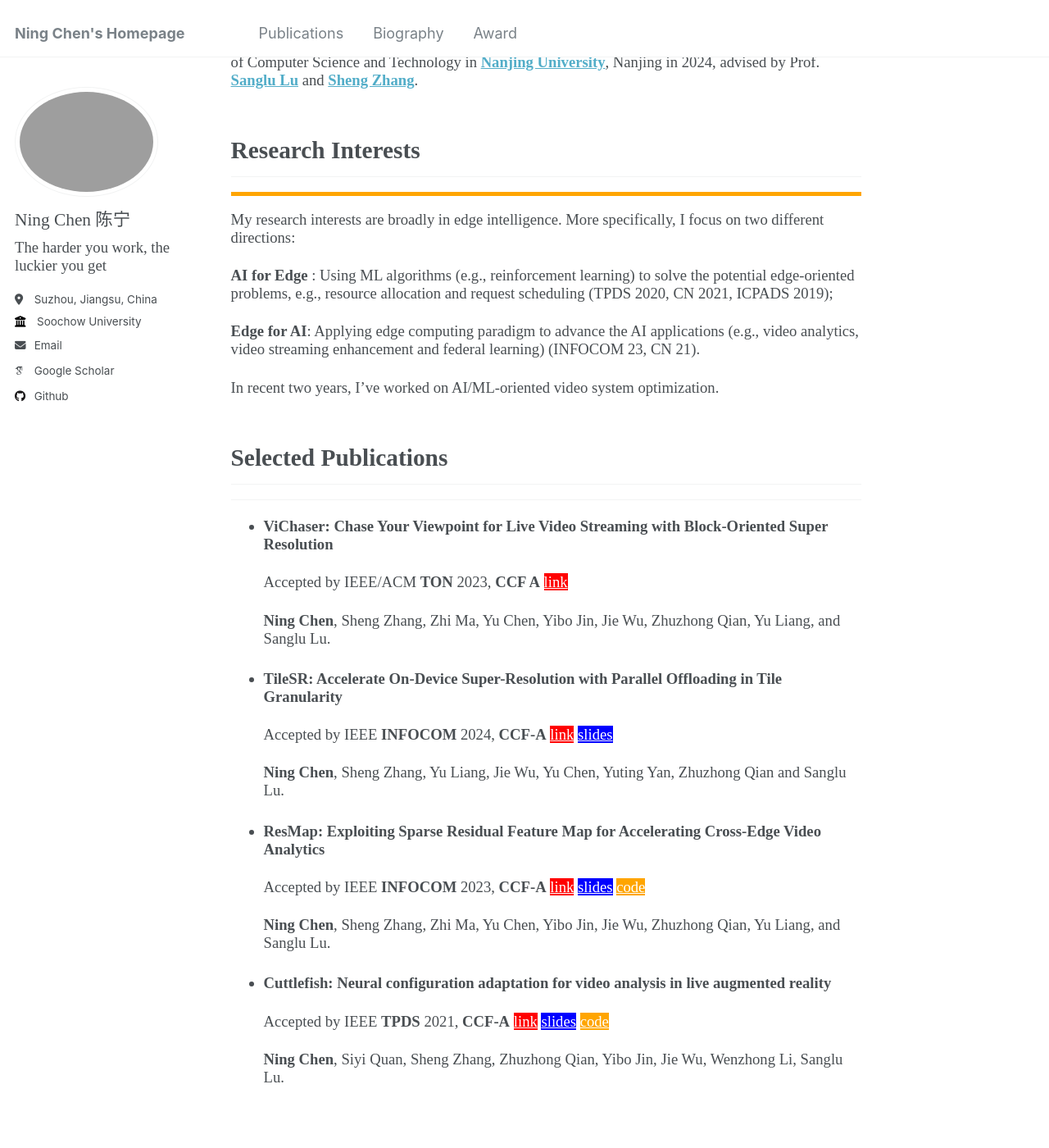
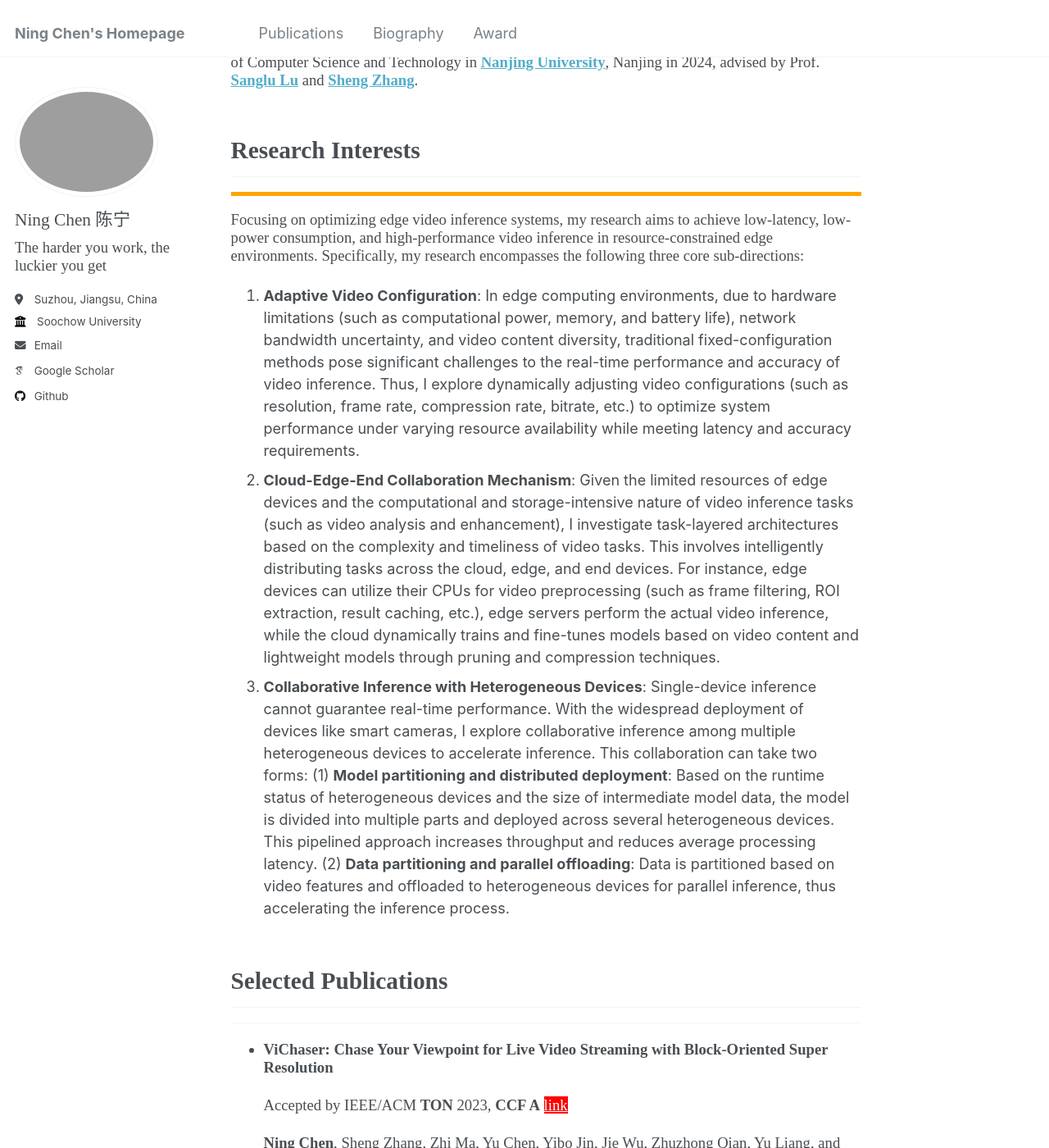
Before and after one commit to nju-cn/nju-cn.github.io, a Jekyll site: the page built from _pages/about.md, in a window 1280 px wide and 1400 px high, scrolled down 290 px. Shown: the whole window at 82% size. Built offline with Jekyll 4.4.1, drawn with Linux system fonts in a browser that asks for light colours; some web fonts are replaced.

Commit message:
Merge remote-tracking branch 'origin/master'

```diff
--- a/_pages/about.md
+++ b/_pages/about.md
@@ -30,19 +30,11 @@
 
 ***
 
+Focusing on optimizing edge video inference systems, my research aims to achieve low-latency, low-power consumption, and  high-performance video inference in resource-constrained edge  environments. Specifically, my research encompasses the following three  core sub-directions:
 
-
-
-
-
-
-My research interests are broadly in edge intelligence. More specifically, I focus on two different directions:
-
- **AI for Edge** : Using ML algorithms (e.g., reinforcement learning) to solve the potential edge‑oriented problems, e.g., resource allocation and request scheduling (TPDS 2020, CN 2021, ICPADS 2019);
-
- **Edge for AI**: Applying edge computing paradigm to advance the AI applications (e.g., video analytics, video streaming enhancement and federal learning) (INFOCOM 23, CN 21).
-
-In recent two years, I’ve worked on AI/ML‑oriented video system optimization.
+1. **Adaptive Video Configuration**: In edge computing environments, due to hardware limitations (such as computational power, memory, and  battery life), network bandwidth uncertainty, and video content  diversity, traditional fixed-configuration methods pose significant  challenges to the real-time performance and accuracy of video inference. Thus, I explore dynamically adjusting video configurations (such as  resolution, frame rate, compression rate, bitrate, etc.) to optimize  system performance under varying resource availability while meeting  latency and accuracy requirements.
+2. **Cloud-Edge-End Collaboration Mechanism**: Given the limited  resources of edge devices and the computational and storage-intensive  nature of video inference tasks (such as video analysis and  enhancement), I investigate task-layered architectures based on the  complexity and timeliness of video tasks. This involves intelligently  distributing tasks across the cloud, edge, and end devices. For  instance, edge devices can utilize their CPUs for video preprocessing  (such as frame filtering, ROI extraction, result caching, etc.), edge  servers perform the actual video inference, while the cloud dynamically  trains and fine-tunes models based on video content and lightweight  models through pruning and compression techniques.
+3. **Collaborative Inference with Heterogeneous Devices**: Single-device inference cannot guarantee real-time performance. With the widespread  deployment of devices like smart cameras, I explore collaborative  inference among multiple heterogeneous devices to accelerate inference.  This collaboration can take two forms: (1) **Model partitioning and  distributed deployment**: Based on the runtime status of heterogeneous  devices and the size of intermediate model data, the model is divided  into multiple parts and deployed across several heterogeneous devices.  This pipelined approach increases throughput and reduces average  processing latency. (2) **Data partitioning and parallel offloading**:  Data is partitioned based on video features and offloaded to  heterogeneous devices for parallel inference, thus accelerating the  inference process.
 
 
 
@@ -60,7 +52,12 @@
   border-width: 5px 0 0 0 !important;
   border-color: orange !important;
 }
+    hr:nth-of-type(2) {
+  border-width: 5px 0 0 0 !important;
+  border-color: orange !important;
+}
 </style>
+
 
 * **ViChaser: Chase Your Viewpoint for Live Video Streaming with Block-Oriented Super Resolution**
 
```
